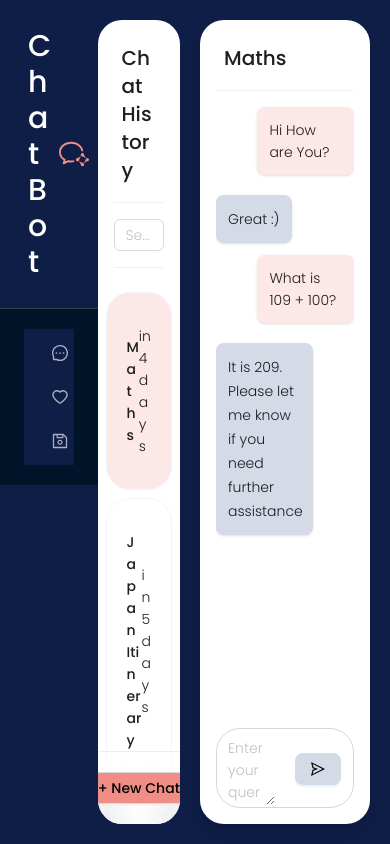
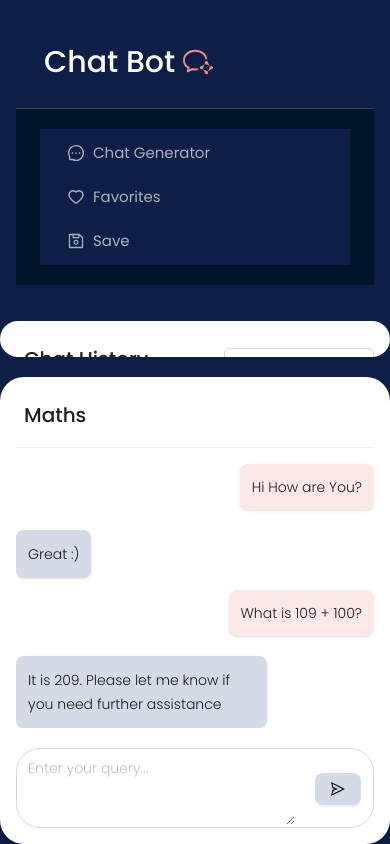
Before and after one commit to shahana308/ai-data-chatbot, a Next.js app: page / in a window 390 px wide. Built offline with nearby package versions, Linux system fonts and the light colour scheme; no server answers.

Commit message:
style: add responsive form layout

```diff
--- a/src/components/MainLayout.tsx
+++ b/src/components/MainLayout.tsx
@@ -5,7 +5,7 @@ import ChatWindow from "./chat-window/ChatWindow";
 
 const MainLayout = () => {
   return (
-    <div className="flex bg-primary h-screen w-screen">
+    <div className="flex flex-col md:flex-row bg-primary h-screen w-screen">
       <Sidebar />
       <ChatHistory />
       <ChatWindow />
--- a/src/components/chat-history/ChatHistory.tsx
+++ b/src/components/chat-history/ChatHistory.tsx
@@ -7,6 +7,7 @@ import NewChatButton from "./NewChatButton";
 import Header from "components/shared/Header";
 import { Divider, Input } from "antd";
 import ChatHistoryCard from "./ChatHistoryCard";
+import { PlusOutlined } from "@ant-design/icons";
 
 const ChatHistory = () => {
   const { addChat, chats } = useChatStore();
@@ -27,19 +28,32 @@ const ChatHistory = () => {
   };
 
   return (
-    <div className="flex flex-col w-1/4 bg-white my-5 rounded-3xl overflow-y-auto relative">
+    <div className="flex flex-col bg-white my-5 rounded-3xl overflow-y-auto relative w-full md:w-1/3 lg:w-1/4 bg-white overflow-y-auto">
       <div className="p-4">
+        <div className="flex justify-between items-center">
           <Header title="Chat History" />
+          <PlusOutlined
+            className="lg:!hidden"
+            onClick={() => setIsModalVisible(true)}
+          />
+          <Input
+            placeholder="Search Chat Groups"
+            className="!w-[150px] lg:!hidden"
+            onChange={(e) => setSearch(e.target.value)}
+          />
+        </div>
 
         <Divider className="!my-0" />
 
+        <div className="hidden lg:block">
           <Input
             placeholder="Search Chat Groups"
-          className="!my-4"
+            className="!my-4 "
             onChange={(e) => setSearch(e.target.value)}
           />
 
           <Divider className="!my-0" />
+        </div>
       </div>
 
       <div className="overflow-y-scroll h-[90vh]">
--- a/src/components/chat-history/NewChatButton.tsx
+++ b/src/components/chat-history/NewChatButton.tsx
@@ -7,7 +7,7 @@ interface NewChatButtonProps {
 
 const NewChatButton: React.FC<NewChatButtonProps> = ({ onClick }) => {
   return (
-    <div className="sticky bottom-0 z-10 p-5 flex justify-center backdrop-blur-lg bg-white/10 border-t border-peach-100">
+    <div className="sticky bottom-0 z-10 p-5 justify-center backdrop-blur-lg bg-white/10 border-t border-peach-100 hidden lg:flex">
       <Button
         className="!px-10 !bg-peach-200 !text-black !font-semibold"
         onClick={onClick}
--- a/src/components/chat-window/ChatWindow.tsx
+++ b/src/components/chat-window/ChatWindow.tsx
@@ -14,7 +14,7 @@ const ChatWindow = () => {
   const { chats, selectedChat } = useChatStore();
 
   return (
-    <div className="flex flex-col w-2/4 bg-white p-4 m-5 rounded-3xl shadow-lg">
+    <div className="flex flex-col bg-white rounded-3xl shadow-lg w-full md:w-2/3 lg:w-1/2 lg:m-5 bg-gray-100 flex-grow p-4 ">
       <div className="flex flex-col flex-grow overflow-y-auto space-y-3">
         <Header title={selectedChat?.title} />
 
--- a/src/components/sidebar/Sidebar.tsx
+++ b/src/components/sidebar/Sidebar.tsx
@@ -29,7 +29,7 @@ const items2 = [
 
 const Sidebar = () => {
   return (
-    <div className="w-1/4 text-white h-screen ">
+    <div className="w-full md:w-1/3 lg:w-1/4 bg-secondary p-4">
       <div className="flex items-center gap-x-5 sticky top-0 z-10 bg-transparent p-5 ">
         <Header
           title={
```
Lines whose indentation alone changed are shown as unchanged.
